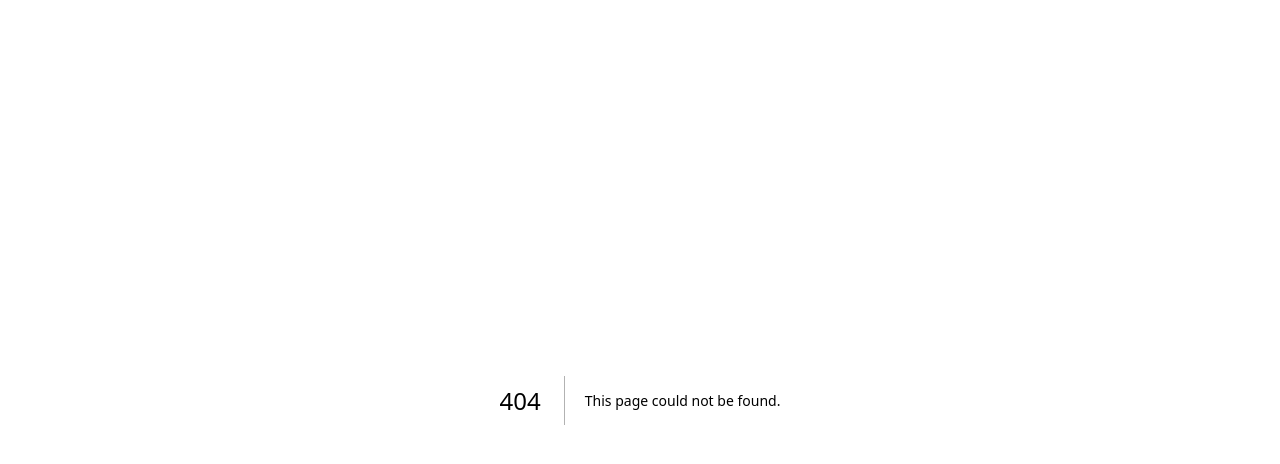
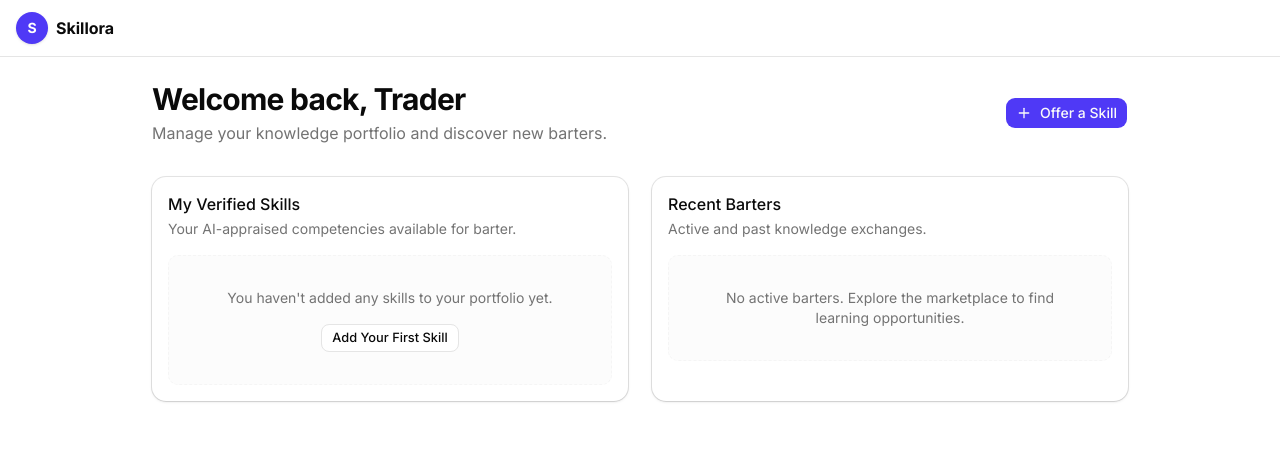
Before and after one commit to YASSERRMD/Skillora, a Next.js app in the folder frontend/: page /dashboard in a window 1280 px wide. Before the commit this address had no page. Shown: the top 464 px of the page. Built offline with nearby package versions, Linux system fonts and the light colour scheme; no server answers.

Commit message:
phase_23: add Frontend Dashboard View and protected boundary layouts wrapping authenticated Zustand state via Shadcn constructs (tasks 23.1, 23.2)

```diff
--- /dev/null
+++ b/frontend/app/(protected)/dashboard/page.tsx
@@ -0,0 +1,73 @@
+"use client";
+
+import { useAuthStore } from "@/store/useAuthStore";
+import { Button } from "@/components/ui/button";
+import { Plus } from "lucide-react";
+import Link from "next/link";
+import { Card, CardContent, CardDescription, CardHeader, CardTitle } from "@/components/ui/card";
+
+export default function DashboardPage() {
+  const { user } = useAuthStore();
+
+  return (
+    <div className="container mx-auto p-6 max-w-5xl">
+      <div className="flex flex-col md:flex-row justify-between items-start md:items-center mb-8 gap-4">
+        <div>
+          <h1 className="text-3xl font-bold tracking-tight">
+            Welcome back, {user?.full_name?.split(" ")[0] || "Trader"}
+          </h1>
+          <p className="text-muted-foreground mt-1">
+            Manage your knowledge portfolio and discover new barters.
+          </p>
+        </div>
+        <Link href="/dashboard/add-skill">
+          <Button className="flex items-center gap-2">
+            <Plus className="w-4 h-4" />
+            Offer a Skill
+          </Button>
+        </Link>
+      </div>
+
+      <div className="grid gap-6 md:grid-cols-2">
+        <Card className="col-span-1 shadow-sm border-muted/60">
+          <CardHeader>
+            <CardTitle>My Verified Skills</CardTitle>
+            <CardDescription>
+              Your AI-appraised competencies available for barter.
+            </CardDescription>
+          </CardHeader>
+          <CardContent>
+            {/* Will be populated in Phase 26 with real data from GetUserSkills */}
+            <div className="flex flex-col items-center justify-center p-8 text-center bg-muted/30 rounded-lg border border-dashed border-muted">
+              <p className="text-sm text-muted-foreground mb-4">
+                You haven't added any skills to your portfolio yet.
+              </p>
+              <Link href="/dashboard/add-skill">
+                <Button variant="outline" size="sm">
+                  Add Your First Skill
+                </Button>
+              </Link>
+            </div>
+          </CardContent>
+        </Card>
+
+        <Card className="col-span-1 shadow-sm border-muted/60">
+          <CardHeader>
+            <CardTitle>Recent Barters</CardTitle>
+            <CardDescription>
+              Active and past knowledge exchanges.
+            </CardDescription>
+          </CardHeader>
+          <CardContent>
+            {/* Will be populated with barter transaction history */}
+            <div className="flex flex-col items-center justify-center p-8 text-center bg-muted/30 rounded-lg border border-dashed border-muted">
+              <p className="text-sm text-muted-foreground">
+                No active barters. Explore the marketplace to find learning opportunities.
+              </p>
+            </div>
+          </CardContent>
+        </Card>
+      </div>
+    </div>
+  );
+}
--- /dev/null
+++ b/frontend/app/(protected)/layout.tsx
@@ -0,0 +1,14 @@
+import { LayoutHeader } from "@/components/layout-header";
+
+export default function ProtectedLayout({
+  children,
+}: {
+  children: React.ReactNode;
+}) {
+  return (
+    <div className="relative flex min-h-screen flex-col bg-background">
+      <LayoutHeader />
+      <main className="flex-1">{children}</main>
+    </div>
+  );
+}
--- /dev/null
+++ b/frontend/components/ui/card.tsx
@@ -0,0 +1,103 @@
+import * as React from "react"
+
+import { cn } from "@/lib/utils"
+
+function Card({
+  className,
+  size = "default",
+  ...props
+}: React.ComponentProps<"div"> & { size?: "default" | "sm" }) {
+  return (
+    <div
+      data-slot="card"
+      data-size={size}
+      className={cn(
+        "group/card flex flex-col gap-4 overflow-hidden rounded-xl bg-card py-4 text-sm text-card-foreground ring-1 ring-foreground/10 has-data-[slot=card-footer]:pb-0 has-[>img:first-child]:pt-0 data-[size=sm]:gap-3 data-[size=sm]:py-3 data-[size=sm]:has-data-[slot=card-footer]:pb-0 *:[img:first-child]:rounded-t-xl *:[img:last-child]:rounded-b-xl",
+        className
+      )}
+      {...props}
+    />
+  )
+}
+
+function CardHeader({ className, ...props }: React.ComponentProps<"div">) {
+  return (
+    <div
+      data-slot="card-header"
+      className={cn(
+        "group/card-header @container/card-header grid auto-rows-min items-start gap-1 rounded-t-xl px-4 group-data-[size=sm]/card:px-3 has-data-[slot=card-action]:grid-cols-[1fr_auto] has-data-[slot=card-description]:grid-rows-[auto_auto] [.border-b]:pb-4 group-data-[size=sm]/card:[.border-b]:pb-3",
+        className
+      )}
+      {...props}
+    />
+  )
+}
+
+function CardTitle({ className, ...props }: React.ComponentProps<"div">) {
+  return (
+    <div
+      data-slot="card-title"
+      className={cn(
+        "font-heading text-base leading-snug font-medium group-data-[size=sm]/card:text-sm",
+        className
+      )}
+      {...props}
+    />
+  )
+}
+
+function CardDescription({ className, ...props }: React.ComponentProps<"div">) {
+  return (
+    <div
+      data-slot="card-description"
+      className={cn("text-sm text-muted-foreground", className)}
+      {...props}
+    />
+  )
+}
+
+function CardAction({ className, ...props }: React.ComponentProps<"div">) {
+  return (
+    <div
+      data-slot="card-action"
+      className={cn(
+        "col-start-2 row-span-2 row-start-1 self-start justify-self-end",
+        className
+      )}
+      {...props}
+    />
+  )
+}
+
+function CardContent({ className, ...props }: React.ComponentProps<"div">) {
+  return (
+    <div
+      data-slot="card-content"
+      className={cn("px-4 group-data-[size=sm]/card:px-3", className)}
+      {...props}
+    />
+  )
+}
+
+function CardFooter({ className, ...props }: React.ComponentProps<"div">) {
+  return (
+    <div
+      data-slot="card-footer"
+      className={cn(
+        "flex items-center rounded-b-xl border-t bg-muted/50 p-4 group-data-[size=sm]/card:p-3",
+        className
+      )}
+      {...props}
+    />
+  )
+}
+
+export {
+  Card,
+  CardHeader,
+  CardFooter,
+  CardTitle,
+  CardAction,
+  CardDescription,
+  CardContent,
+}
```
